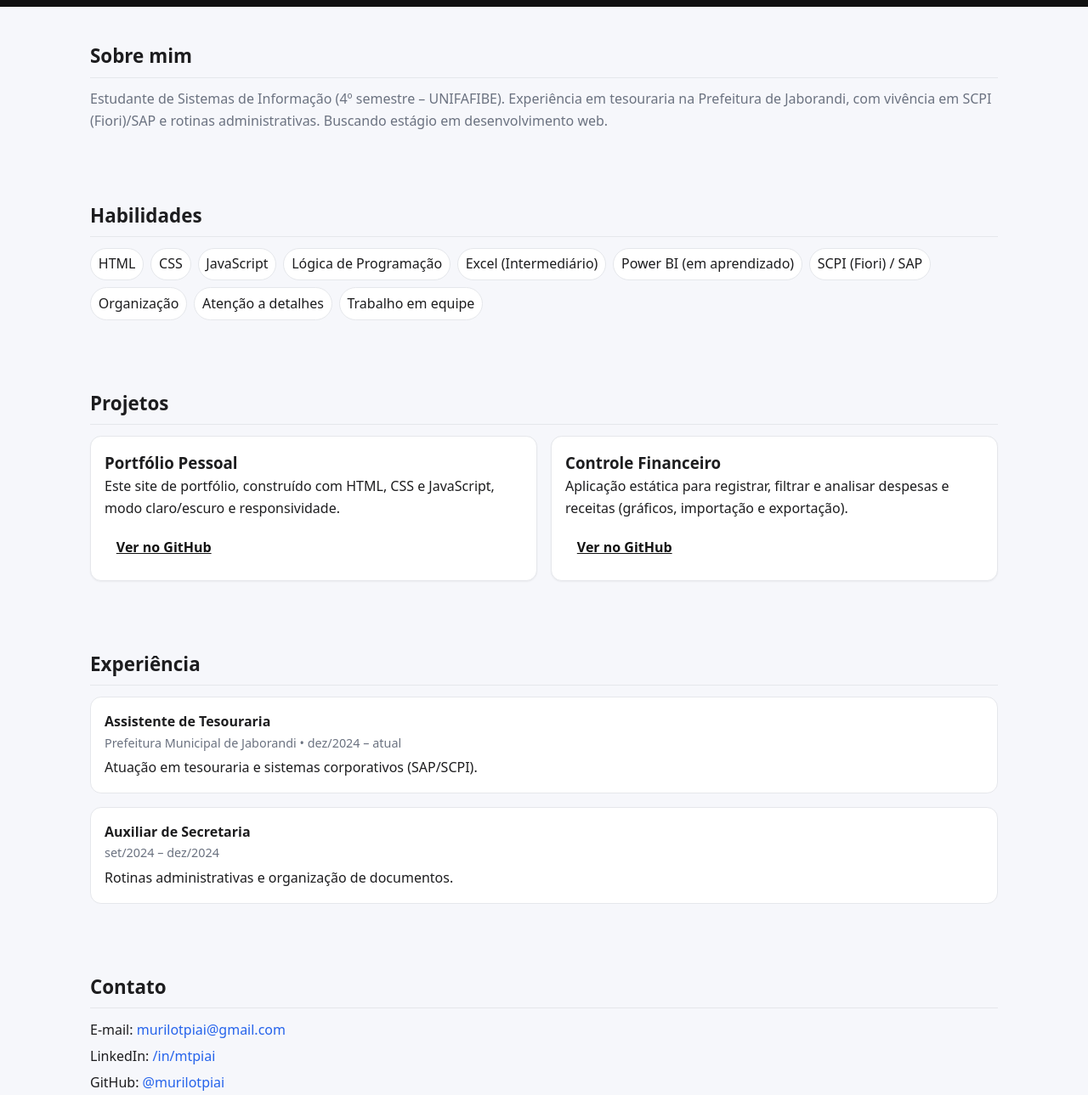
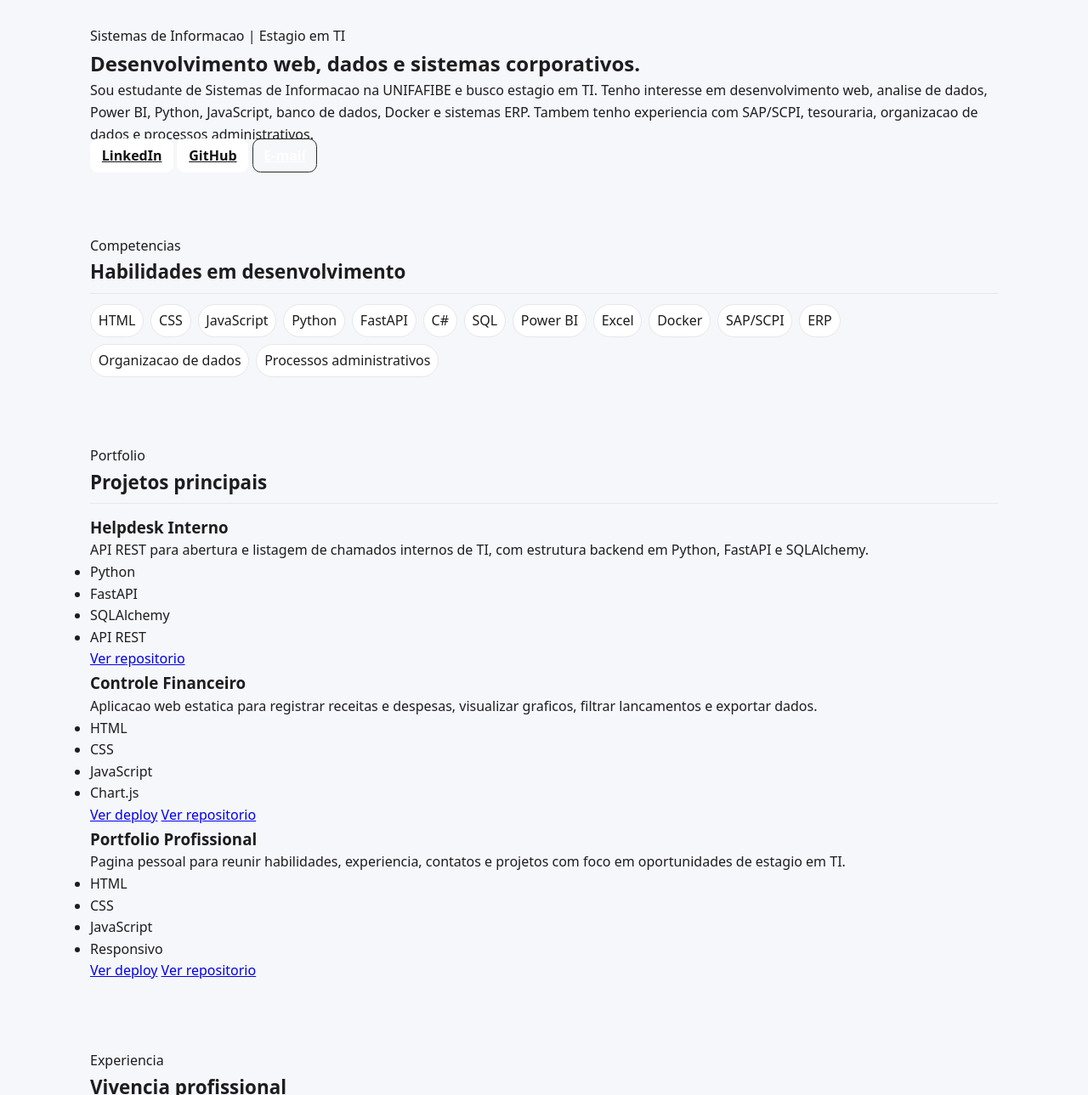
Before and after one commit to murilotpiai/Portfolio, a plain HTML site: page index.html in a window 1280 px wide. Shown: the part 64-1353 px from the top of the page at 85% size. Drawn offline with Linux system fonts and the light colour scheme.

Commit message:
feat: refresh professional portfolio content

```diff
--- a/index.html
+++ b/index.html
@@ -3,119 +3,171 @@
 <head>
   <meta charset="UTF-8" />
   <meta name="viewport" content="width=device-width, initial-scale=1" />
-  <title>Portfólio – Murilo Turcato Piai</title>
+  <title>Murilo Turcato Piai | Portfolio</title>
 
-  <meta name="description" content="Portfólio de Murilo Turcato Piai: projetos em HTML, CSS, JavaScript e experiência em tesouraria/ERP." />
-  <meta property="og:title" content="Portfólio – Murilo Turcato Piai" />
-  <meta property="og:description" content="Projetos front-end, estudos e experiência em tesouraria/ERP (SAP/SCPI)." />
-  <meta name="theme-color" content="#111111" />
+  <meta name="description" content="Portfolio de Murilo Turcato Piai, estudante de Sistemas de Informacao com foco em desenvolvimento web, dados, ERP e estagio em TI." />
+  <meta property="og:title" content="Murilo Turcato Piai | Portfolio" />
+  <meta property="og:description" content="Projetos em desenvolvimento web, backend, dados e sistemas corporativos." />
+  <meta name="theme-color" content="#102033" />
 
   <link rel="stylesheet" href="css/style.css" />
 </head>
 <body>
-  <a class="skip-link" href="#conteudo">Ir para o conteúdo</a>
+  <a class="skip-link" href="#conteudo">Ir para o conteudo</a>
 
   <header class="site-header">
-    <nav class="nav">
-      <div class="brand">
-        <h1 class="brand__title">Murilo Turcato Piai</h1>
-      </div>
+    <nav class="nav" aria-label="Navegacao principal">
+      <a class="brand" href="#sobre" aria-label="Inicio">
+        <span class="brand__mark">MP</span>
+        <span class="brand__text">Murilo Turcato Piai</span>
+      </a>
 
       <button id="menu-toggle" class="nav__toggle" aria-expanded="false" aria-controls="nav-links" aria-label="Abrir menu">
-        ☰
+        Menu
       </button>
 
       <ul id="nav-links" class="nav__links" aria-hidden="true">
         <li><a href="#sobre">Sobre</a></li>
         <li><a href="#habilidades">Habilidades</a></li>
         <li><a href="#projetos">Projetos</a></li>
-        <li><a href="#experiencia">Experiência</a></li>
+        <li><a href="#experiencia">Experiencia</a></li>
         <li><a href="#contato">Contato</a></li>
       </ul>
 
-      <div class="nav__actions">
-        <a class="btn ghost" href="Profile%20(2).pdf" target="_blank" rel="noopener" download>Baixar CV</a>
-        <button id="toggle-btn" class="btn" aria-pressed="false" aria-label="Alternar tema">🌙</button>
-      </div>
+      <button id="toggle-btn" class="theme-button" aria-pressed="false" aria-label="Alternar tema">Tema</button>
     </nav>
   </header>
 
   <main id="conteudo">
-    <section id="sobre" class="section hero">
-      <div class="hero__text">
-        <h2>Sobre mim</h2>
+    <section id="sobre" class="hero section">
+      <div class="hero__content">
+        <p class="eyebrow">Sistemas de Informacao | Estagio em TI</p>
+        <h1>Desenvolvimento web, dados e sistemas corporativos.</h1>
         <p>
-          Estudante de Sistemas de Informação (4º semestre – UNIFAFIBE). Experiência em tesouraria na Prefeitura de Jaborandi, com vivência em SCPI (Fiori)/SAP e rotinas administrativas. Buscando estágio em desenvolvimento web.
+          Sou estudante de Sistemas de Informacao na UNIFAFIBE e busco estagio em TI. Tenho interesse em desenvolvimento web, analise de dados, Power BI, Python, JavaScript, banco de dados, Docker e sistemas ERP. Tambem tenho experiencia com SAP/SCPI, tesouraria, organizacao de dados e processos administrativos.
         </p>
+        <div class="hero__actions" aria-label="Links principais">
+          <a class="btn primary" href="https://www.linkedin.com/in/mtpiai" target="_blank" rel="noopener">LinkedIn</a>
+          <a class="btn" href="https://github.com/murilotpiai" target="_blank" rel="noopener">GitHub</a>
+          <a class="btn ghost" href="mailto:murilotpiai@gmail.com">E-mail</a>
+        </div>
       </div>
     </section>
 
     <section id="habilidades" class="section">
-      <h2>Habilidades</h2>
-      <ul class="tags">
+      <div class="section-heading">
+        <p class="eyebrow">Competencias</p>
+        <h2>Habilidades em desenvolvimento</h2>
+      </div>
+      <ul class="tags" aria-label="Lista de habilidades">
         <li>HTML</li>
         <li>CSS</li>
         <li>JavaScript</li>
-        <li>Lógica de Programação</li>
-        <li>Excel (Intermediário)</li>
-        <li>Power BI (em aprendizado)</li>
-        <li>SCPI (Fiori) / SAP</li>
-        <li>Organização</li>
-        <li>Atenção a detalhes</li>
-        <li>Trabalho em equipe</li>
+        <li>Python</li>
+        <li>FastAPI</li>
+        <li>C#</li>
+        <li>SQL</li>
+        <li>Power BI</li>
+        <li>Excel</li>
+        <li>Docker</li>
+        <li>SAP/SCPI</li>
+        <li>ERP</li>
+        <li>Organizacao de dados</li>
+        <li>Processos administrativos</li>
       </ul>
     </section>
 
     <section id="projetos" class="section">
-      <h2>Projetos</h2>
+      <div class="section-heading">
+        <p class="eyebrow">Portfolio</p>
+        <h2>Projetos principais</h2>
+      </div>
 
-      <div class="cards">
-        <article class="card">
-          <h3>Portfólio Pessoal</h3>
-          <p>Este site de portfólio, construído com HTML, CSS e JavaScript, modo claro/escuro e responsividade.</p>
-          <div class="card__actions">
-            <a class="btn" href="https://github.com/murilotpiai" target="_blank" rel="noopener">Ver no GitHub</a>
+      <div class="project-list">
+        <article class="project-card">
+          <div>
+            <h3>Helpdesk Interno</h3>
+            <p>API REST para abertura e listagem de chamados internos de TI, com estrutura backend em Python, FastAPI e SQLAlchemy.</p>
+          </div>
+          <ul class="project-tags" aria-label="Tecnologias do projeto Helpdesk Interno">
+            <li>Python</li>
+            <li>FastAPI</li>
+            <li>SQLAlchemy</li>
+            <li>API REST</li>
+          </ul>
+          <a class="text-link" href="https://github.com/murilotpiai/helpdesk-interno" target="_blank" rel="noopener">Ver repositorio</a>
+        </article>
+
+        <article class="project-card">
+          <div>
+            <h3>Controle Financeiro</h3>
+            <p>Aplicacao web estatica para registrar receitas e despesas, visualizar graficos, filtrar lancamentos e exportar dados.</p>
+          </div>
+          <ul class="project-tags" aria-label="Tecnologias do projeto Controle Financeiro">
+            <li>HTML</li>
+            <li>CSS</li>
+            <li>JavaScript</li>
+            <li>Chart.js</li>
+          </ul>
+          <div class="project-actions">
+            <a class="text-link" href="https://controle-financeiro-besj.vercel.app/" target="_blank" rel="noopener">Ver deploy</a>
+            <a class="text-link" href="https://github.com/murilotpiai/Controle-Financeiro" target="_blank" rel="noopener">Ver repositorio</a>
           </div>
         </article>
 
-        <article class="card">
-          <h3>Controle Financeiro</h3>
-          <p>Aplicação estática para registrar, filtrar e analisar despesas e receitas (gráficos, importação e exportação).</p>
-          <div class="card__actions">
-            <a class="btn" href="https://github.com/murilotpiai/Controle-Financeiro" target="_blank" rel="noopener">Ver no GitHub</a>
+        <article class="project-card">
+          <div>
+            <h3>Portfolio Profissional</h3>
+            <p>Pagina pessoal para reunir habilidades, experiencia, contatos e projetos com foco em oportunidades de estagio em TI.</p>
+          </div>
+          <ul class="project-tags" aria-label="Tecnologias do projeto Portfolio">
+            <li>HTML</li>
+            <li>CSS</li>
+            <li>JavaScript</li>
+            <li>Responsivo</li>
+          </ul>
+          <div class="project-actions">
+            <a class="text-link" href="https://portfolio-three-tau-54.vercel.app" target="_blank" rel="noopener">Ver deploy</a>
+            <a class="text-link" href="https://github.com/murilotpiai/Portfolio" target="_blank" rel="noopener">Ver repositorio</a>
           </div>
         </article>
       </div>
     </section>
 
     <section id="experiencia" class="section">
-      <h2>Experiência</h2>
+      <div class="section-heading">
+        <p class="eyebrow">Experiencia</p>
+        <h2>Vivencia profissional</h2>
+      </div>
       <div class="timeline">
-        <div class="tl-item">
-          <div class="tl-title">Assistente de Tesouraria</div>
-          <div class="tl-meta">Prefeitura Municipal de Jaborandi • dez/2024 – atual</div>
-          <p>Atuação em tesouraria e sistemas corporativos (SAP/SCPI).</p>
-        </div>
-        <div class="tl-item">
-          <div class="tl-title">Auxiliar de Secretaria</div>
-          <div class="tl-meta">set/2024 – dez/2024</div>
-          <p>Rotinas administrativas e organização de documentos.</p>
-        </div>
+        <article class="timeline-item">
+          <h3>Assistente de Tesouraria</h3>
+          <p class="timeline-meta">Prefeitura Municipal de Jaborandi</p>
+          <p>Atuacao com tesouraria, organizacao de dados, rotinas administrativas e sistemas corporativos, incluindo SAP/SCPI.</p>
+        </article>
+        <article class="timeline-item">
+          <h3>Rotinas administrativas e organizacao documental</h3>
+          <p class="timeline-meta">Experiencia em processos internos</p>
+          <p>Apoio em organizacao de informacoes, conferencia de dados e melhoria de processos no ambiente administrativo.</p>
+        </article>
       </div>
     </section>
 
-    <section id="contato" class="section">
-      <h2>Contato</h2>
-      <ul class="contact">
-        <li>E-mail: <a href="https://mail.google.com/mail/?view=cm&to=murilotpiai@gmail.com">murilotpiai@gmail.com</a></li>
-        <li>LinkedIn: <a href="https://www.linkedin.com/in/mtpiai" target="_blank" rel="noopener">/in/mtpiai</a></li>
-        <li>GitHub: <a href="https://github.com/murilotpiai" target="_blank" rel="noopener">@murilotpiai</a></li>
+    <section id="contato" class="section contact-section">
+      <div class="section-heading">
+        <p class="eyebrow">Contato</p>
+        <h2>Vamos conversar</h2>
+      </div>
+      <ul class="contact-list">
+        <li><span>E-mail</span><a href="mailto:murilotpiai@gmail.com">murilotpiai@gmail.com</a></li>
+        <li><span>LinkedIn</span><a href="https://www.linkedin.com/in/mtpiai" target="_blank" rel="noopener">linkedin.com/in/mtpiai</a></li>
+        <li><span>GitHub</span><a href="https://github.com/murilotpiai" target="_blank" rel="noopener">github.com/murilotpiai</a></li>
       </ul>
     </section>
   </main>
 
   <footer class="site-footer">
-    <p>© 2025 • Desenvolvido por Murilo Turcato Piai</p>
+    <p>Murilo Turcato Piai - Portfolio profissional</p>
   </footer>
 
   <script src="js/script.js" defer></script>
```
